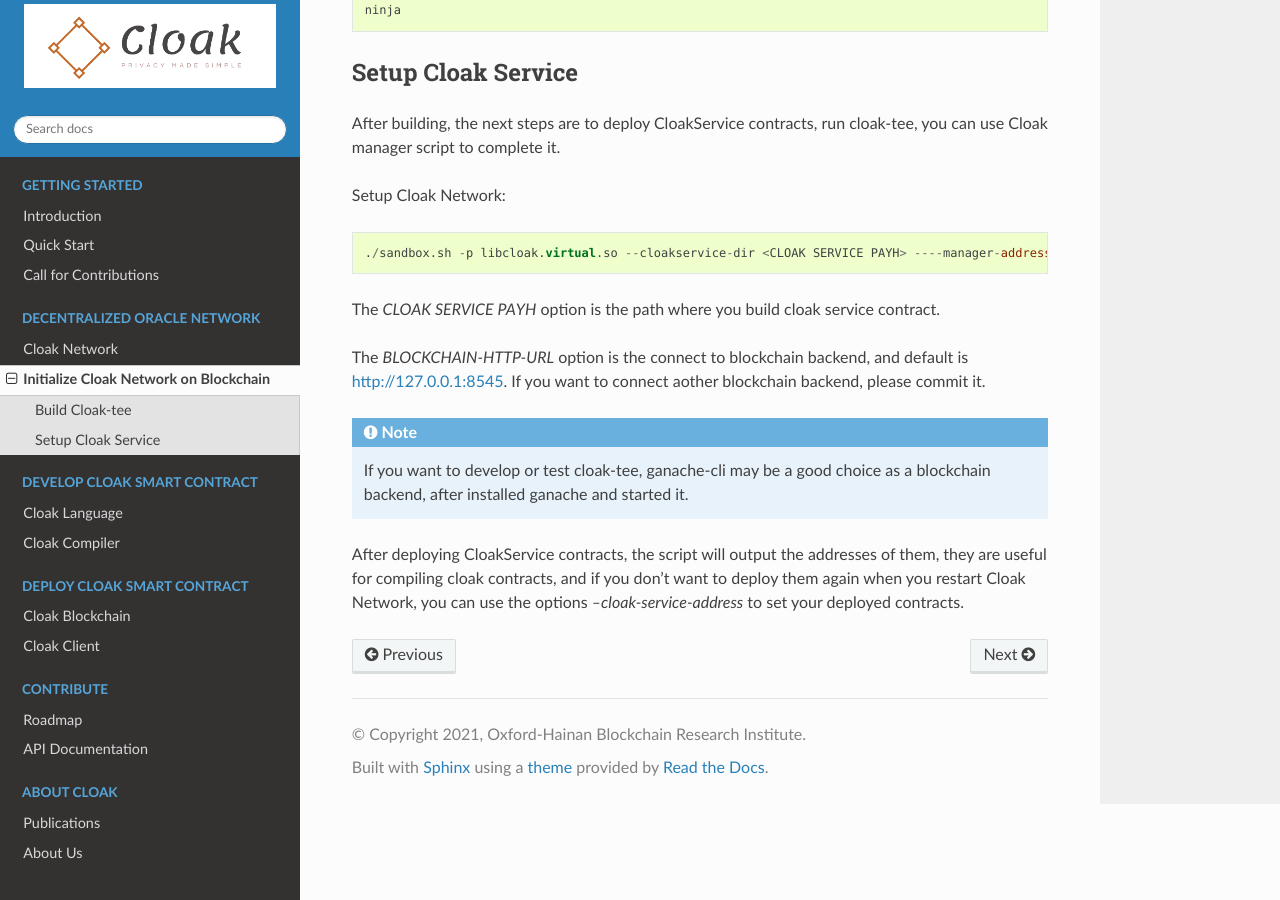
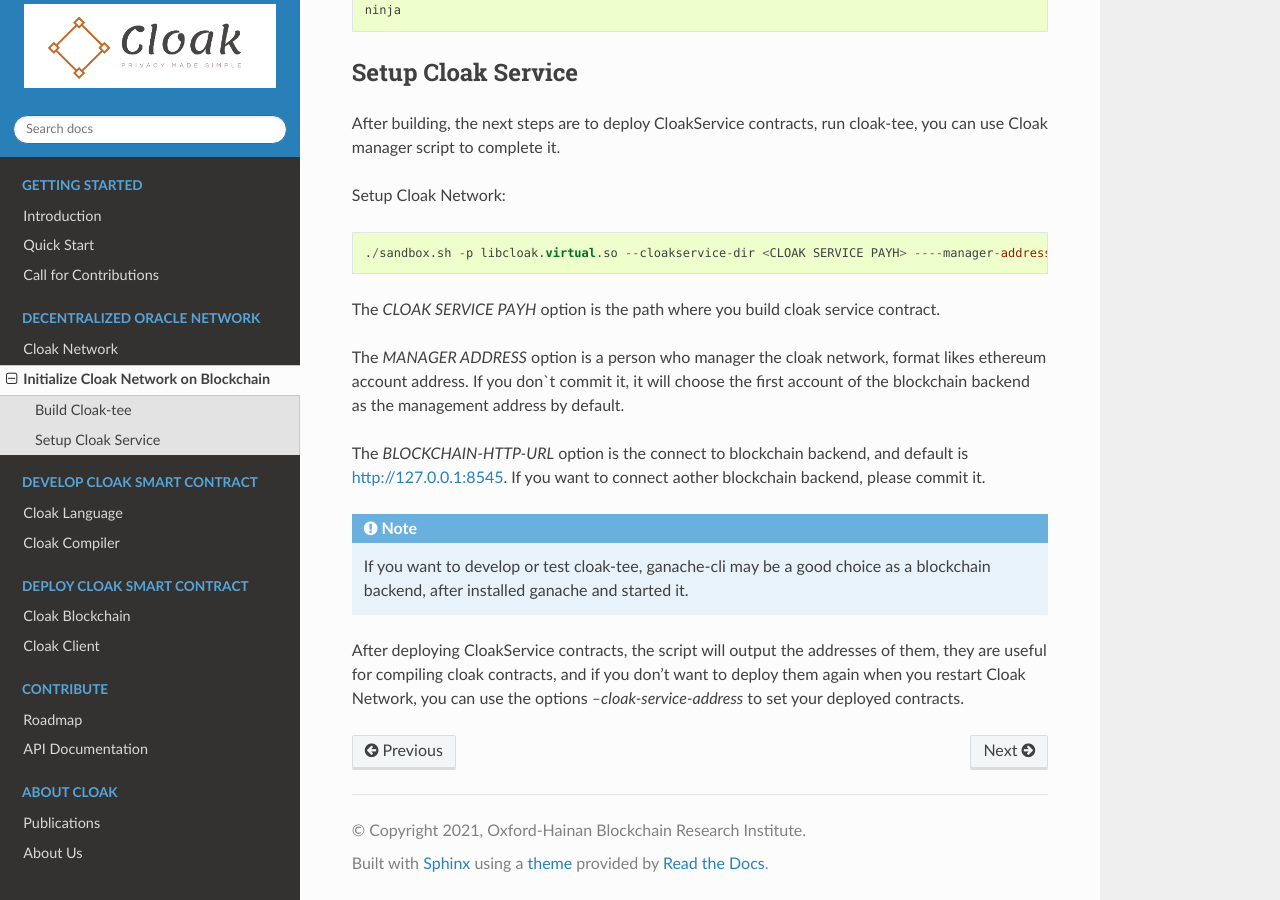
Before and after one commit to OxHainan/cloak-docs, a Sphinx documentation site: the page built from docs/source/tee-blockchain-architecture/initialize-cloak-network-on-blockchain.rst, in a window 1280 px wide and 900 px high, scrolled down 891 px. Built offline with Sphinx 7.4.7 and the Read the Docs theme 2.0.0, drawn with Linux system fonts in a browser that asks for light colours.

Commit message:
Update initialize-cloak-network-on-blockchain.rst

```diff
--- a/docs/source/tee-blockchain-architecture/initialize-cloak-network-on-blockchain.rst
+++ b/docs/source/tee-blockchain-architecture/initialize-cloak-network-on-blockchain.rst
@@ -48,6 +48,8 @@
 
 The `CLOAK SERVICE PAYH` option is the path where you build cloak service contract.
 
+The `MANAGER ADDRESS` option is a person who manager the cloak network, format likes ethereum account address. If you don`t commit it, it will choose the first account of the blockchain backend as the management address by default.
+
 The `BLOCKCHAIN-HTTP-URL` option is the connect to blockchain backend, and default is http://127.0.0.1:8545. If you want to connect aother blockchain backend, please commit it.
 
 .. Note::
```
